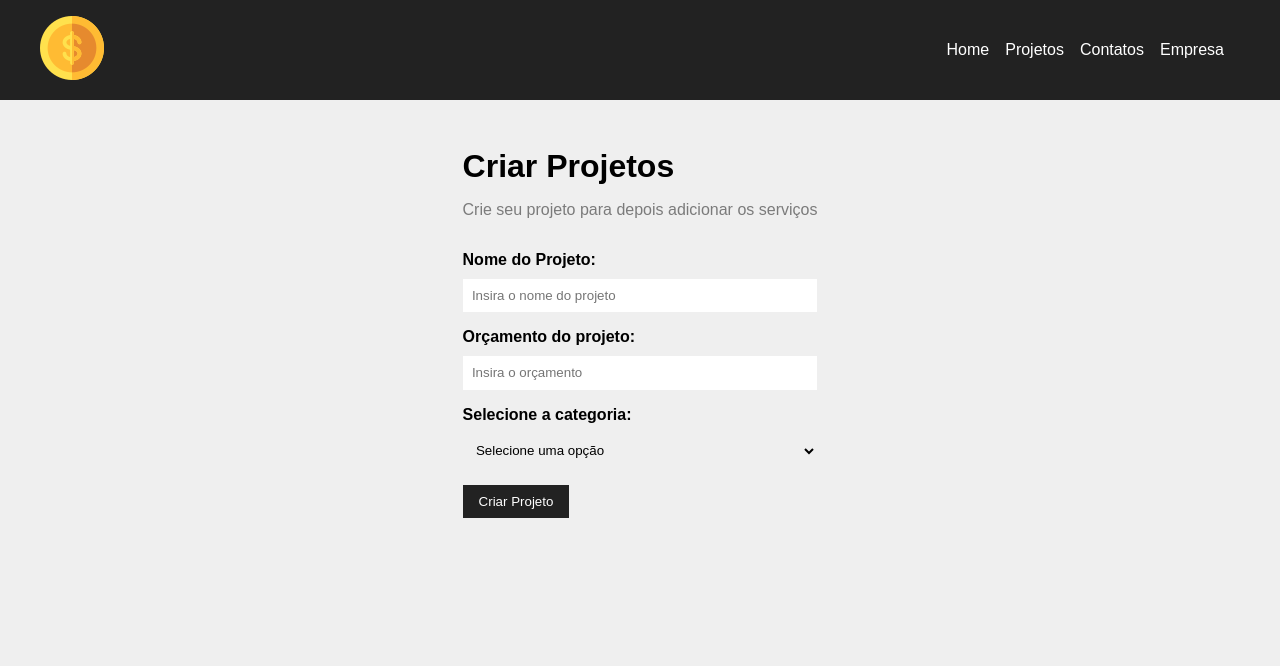
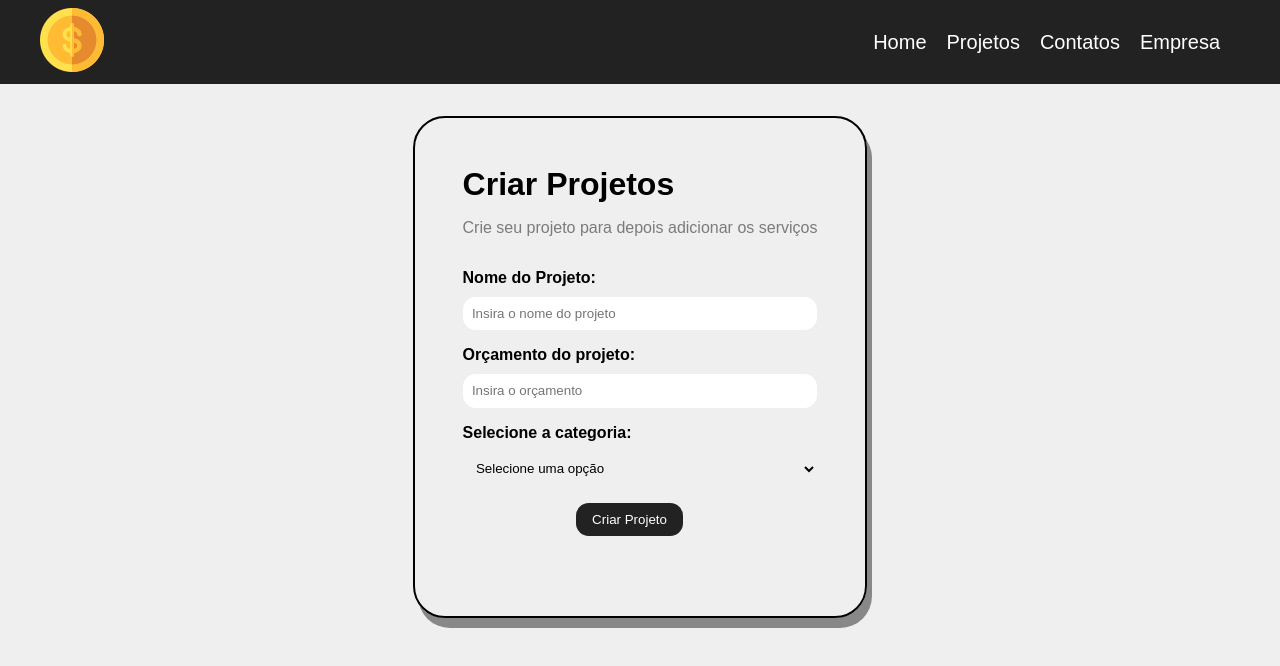
Before and after one commit to LuisPedro53/Projeto-Site-Custos, a React (Create React App) app: page /newproject in a window 1280 px wide. Shown: the top 666 px of the page. Built offline with nearby package versions, Linux system fonts and the light colour scheme; data requests are answered from the project's data file.

Commit message:
Melhorando CSS Do NewProject e API

```diff
--- /dev/null
+++ b/db.json
@@ -0,0 +1,21 @@
+{
+  "projects":[],
+  "categories":[
+    {
+      "id": 1,
+      "name": "Infra"
+    },
+    {
+      "id": 2,
+      "name": "Desenvolvimento"
+    },
+    {
+      "id": 3,
+      "name": "Design"
+    },
+    {
+      "id": 4,
+      "name": "Planejamento"
+    }
+  ]
+}
--- a/package.json
+++ b/package.json
@@ -17,6 +17,7 @@
   },
   "scripts": {
     "start": "react-scripts start",
+    "backend" : "json-server --watch db.json --port 5000",
     "build": "react-scripts build",
     "test": "react-scripts test",
     "eject": "react-scripts eject"
--- a/src/components/form/Input.module.css
+++ b/src/components/form/Input.module.css
@@ -13,6 +13,7 @@
   padding: 0.7em;
   border-radius: 0;
   border: none;
+  border-radius: 0.8rem;
 }
 
 .form_control_input::placeholder{
--- a/src/components/form/Select.js
+++ b/src/components/form/Select.js
@@ -6,6 +6,10 @@ function Select({ text, name,option,handleOnChange,value}){
       <label htmlFor={name}>{text}:</label>
       <select name = {name} id = {name}>
         <option>Selecione uma opção</option>
+        {option.map((options) =>(
+          <option value={options.id} key = {options.id}>{options.name}
+          </option>
+        ))}
       </select>
     </div>
   )
--- a/src/components/form/Select.module.css
+++ b/src/components/form/Select.module.css
@@ -11,6 +11,6 @@
 
 .form_control select{
   padding: 0.7em;
-  border-radius: 0;
   border: none;
+  border-radius: 0.8rem;
 }
--- a/src/components/form/SubmitButton.module.css
+++ b/src/components/form/SubmitButton.module.css
@@ -6,6 +6,8 @@
   transition: 0.5s;
   cursor:pointer;
   border: none;
+  border-radius: 0.8rem;
+
 }
 
 .btn:hover{
--- a/src/components/layout/LinkButton.module.css
+++ b/src/components/layout/LinkButton.module.css
@@ -1,9 +1,11 @@
 .btn {
+  margin-top: 1rem;
   background-color: #222;
   color: #fff;
   padding: 0.5em 1em;
   text-decoration: none;
   transition: 0.5s;
+  border-radius: 0.8rem;
 }
 
 .btn:hover{
--- a/src/components/layout/NavBar.module.css
+++ b/src/components/layout/NavBar.module.css
@@ -1,14 +1,15 @@
 .navbar{
   display: flex;
-
+  margin-bottom: 2rem;
   background-color: #222;
-  padding: 1em;
+  padding: 0.5em;
 }
 
 .list{
   list-style: none;
   display: flex;
   align-items: center;
+  font-size: 20px;
 }
 
 .item{
@@ -21,5 +22,6 @@
 }
 
 .item a:hover{
+  border-bottom: 1px solid #FFbb33;
   color: #FFbb33;
 }
--- a/src/components/pages/NewProject.module.css
+++ b/src/components/pages/NewProject.module.css
@@ -1,7 +1,9 @@
 .newproject_container{
-  margin: 450px;
-  margin: 0 auto;
+  margin: 0  auto;
   padding: 3em;
+  border: 2px solid black;
+  border-radius: 2rem;
+  box-shadow: 5px 10px #888888;
 }
 
 .newproject_container h1{
--- a/src/components/projects/ProjectForm.js
+++ b/src/components/projects/ProjectForm.js
@@ -2,8 +2,27 @@ import styles from './ProjectForm.module.css'
 import Input from '../form/Input';
 import Select from '../form/Select';
 import SubmitButton from '../form/SubmitButton';
+import { useEffect, useState } from 'react';
 
 function ProjectForm({btnText}){
+
+  const [categories, setCategories] = useState([]);
+
+  useEffect(()=>{
+      fetch('http://localhost:5000/categories',{
+      method: 'GET',
+      headers: {
+        'Content-Type': 'application/json',
+      },
+      })
+      .then((resp) => resp.json())
+      .then((data)=>{
+        setCategories(data)
+      })
+      .catch((err) => console.log(err));
+  },[])
+
+
   return (
     <form className={styles.form}>
       <Input
@@ -16,7 +35,7 @@ function ProjectForm({btnText}){
       text = "Orçamento do projeto"
       name = "budget"
       placeholder="Insira o orçamento"/>
-      <Select name = "category_id" text = "Selecione a categoria"/>
+      <Select name = "category_id" text = "Selecione a categoria" option={categories}/>
       <SubmitButton text = {btnText}/>
 
     </form>
--- a/src/components/projects/ProjectForm.module.css
+++ b/src/components/projects/ProjectForm.module.css
@@ -1,4 +1,9 @@
 .form{
   width: 100%;
   margin: 2em 0 ;
+
+
 }
+.form button{
+  margin-left: 32%;
+}
```
